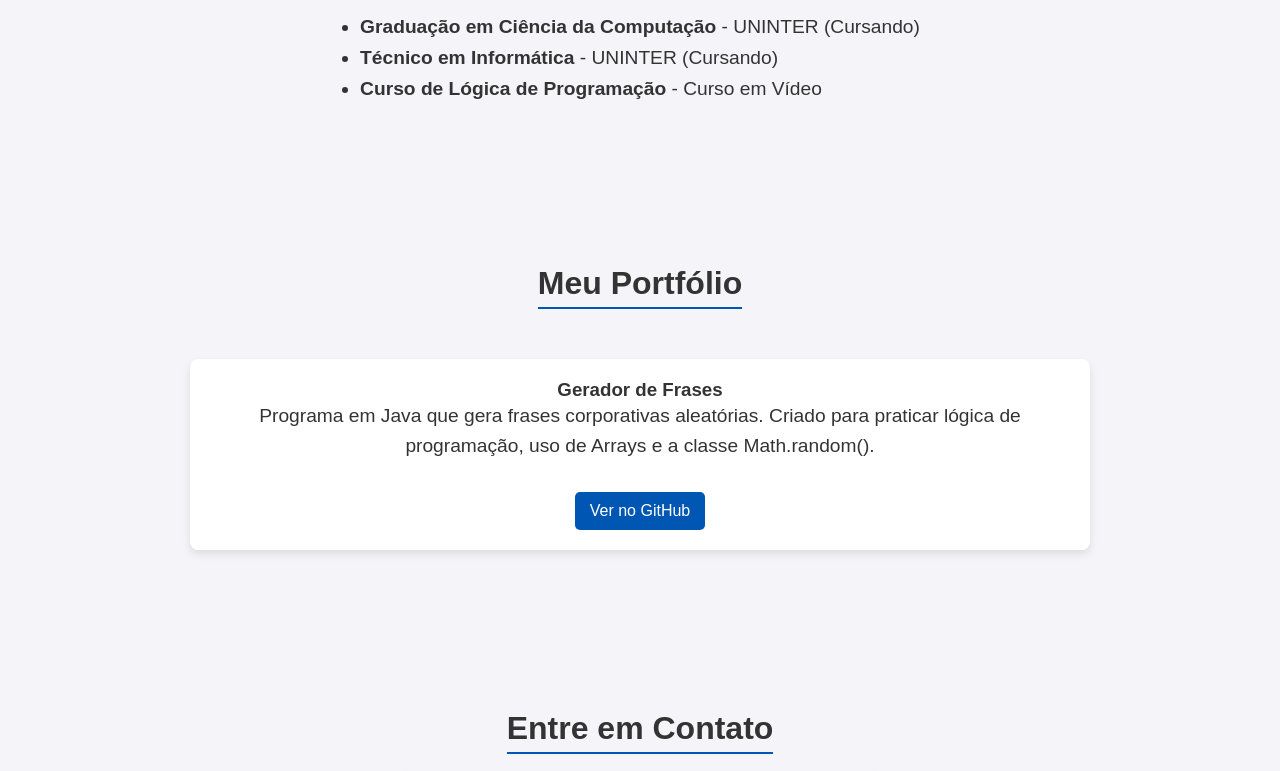
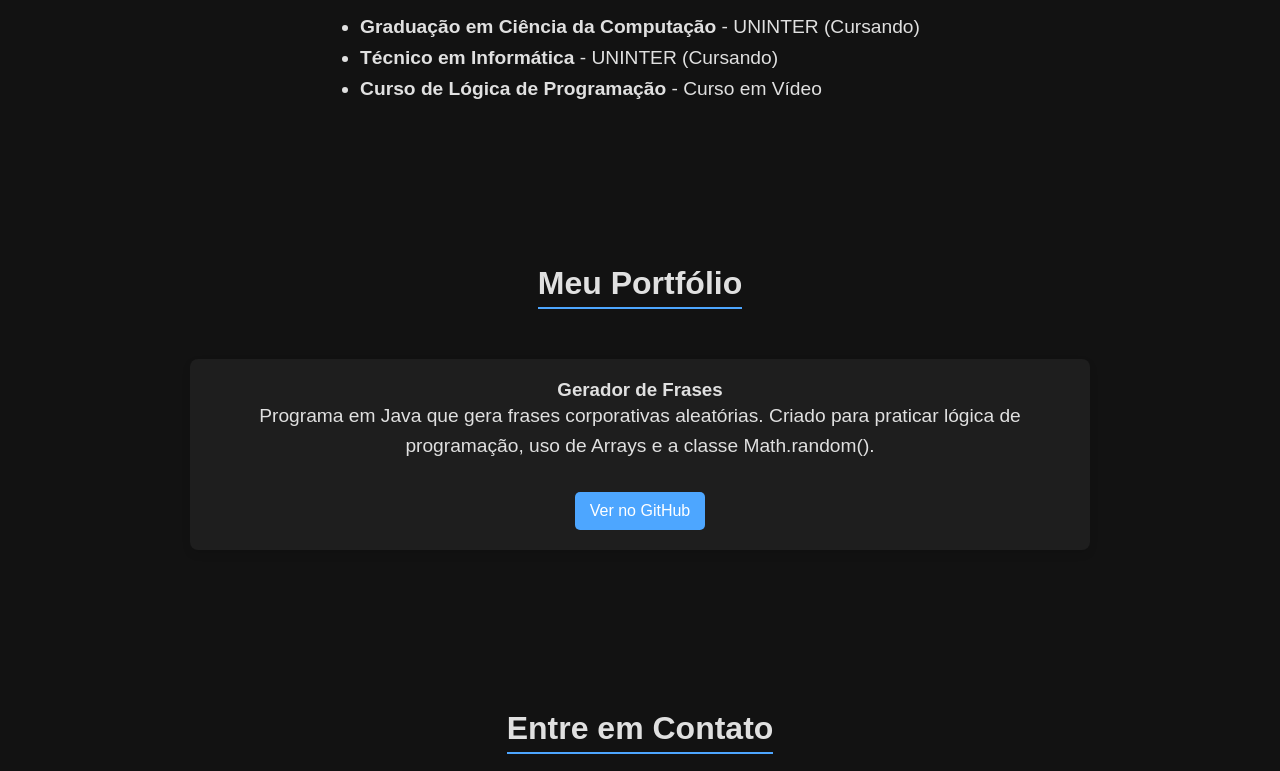
Before and after one commit to M-Leandro/projeto-faculdade-desenvolvimento-web, a plain HTML site: page index.html in a window 1280 px wide. Shown: the part 557-1328 px from the top of the page. Drawn offline with Linux system fonts and the dark colour scheme.

Commit message:
Adicionando tema escuro automático

```diff
--- a/style.css
+++ b/style.css
@@ -171,3 +171,14 @@ footer {
     margin: 0 auto; /* Centraliza essa caixa perfeitamente na tela */
     text-align: left; /* Mantém as bolinhas e o texto alinhados à esquerda */
 }
+
+/* Tema Escuro Automático */
+@media (prefers-color-scheme: dark) {
+    :root {
+        --cor-fundo: #121212;
+        --cor-texto: #e0e0e0;
+        --cor-secundaria: #1e1e1e;
+        --cor-cabecalho: #000000;
+        --cor-primaria: #4da6ff; /* Deixando o azul um pouco mais claro para destacar no fundo escuro */
+    }
+}
```
